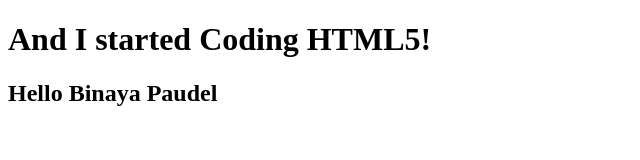
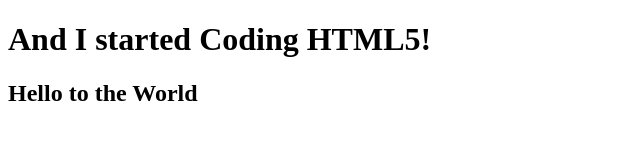
Before and after one commit to gtimalsena/gtiwebapp, a plain HTML site: page index.html in a window 1280 px wide. Shown: the full height of the page, 0-640 px from the left. Drawn offline with Linux system fonts and the light colour scheme.

Commit message:
Update index.html

```diff
--- a/index.html
+++ b/index.html
@@ -6,6 +6,6 @@
   </head>
   <body>
     <h1>And I started Coding HTML5! </h1>
-    <h2>Hello Binaya Paudel</h2>
+    <h2>Hello to the World</h2>
   </body>
 </html>
```
